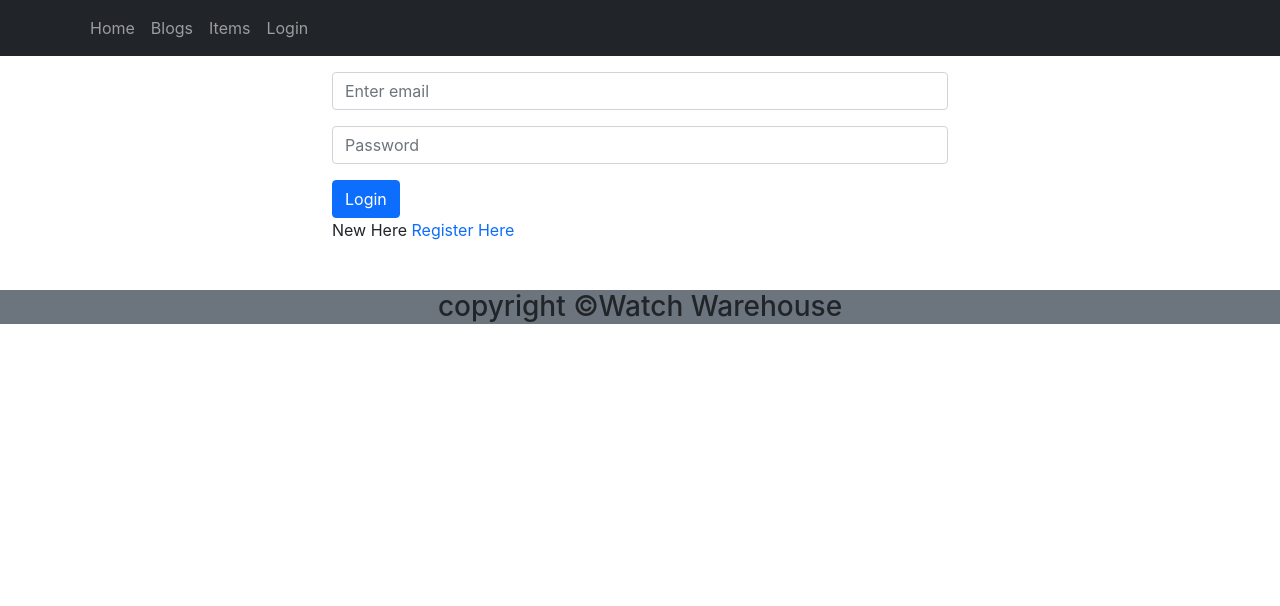
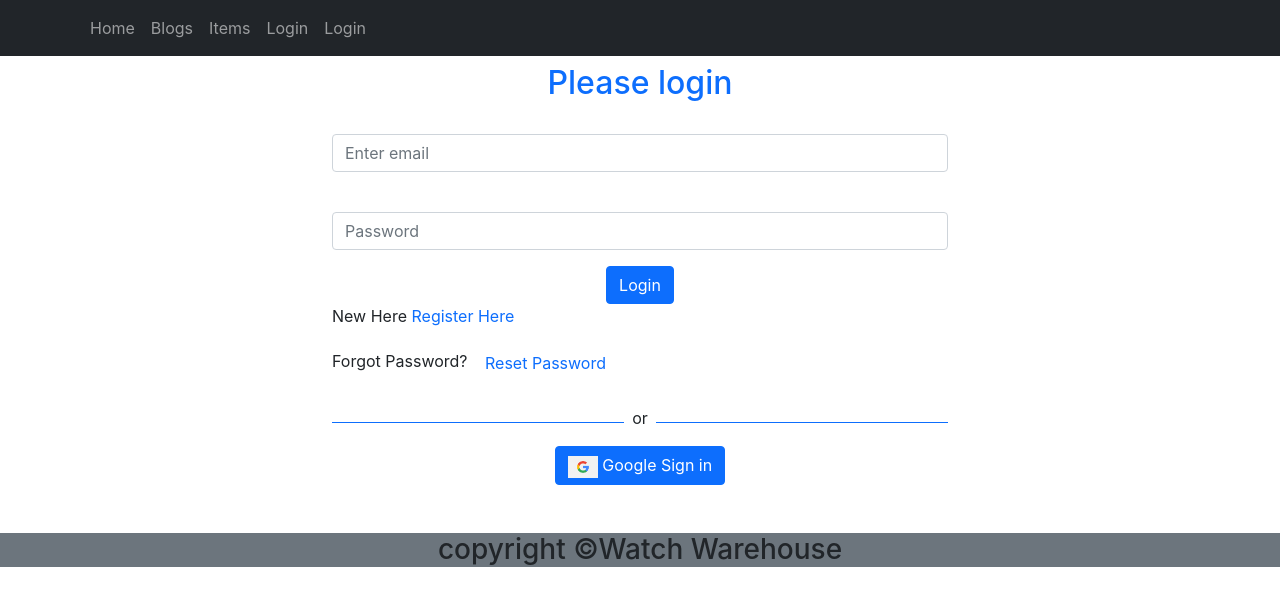
Before and after one commit to Hridoyshom/warehouse-manage-client-side, a React (Create React App) app: page /login in a window 1280 px wide. Shown: the top 606 px of the page. Built offline with nearby package versions, Linux system fonts and the light colour scheme; no server answers.

Commit message:
require auth emplemented

```diff
--- a/package.json
+++ b/package.json
@@ -14,6 +14,7 @@
     "react-firebase-hooks": "^5.0.3",
     "react-router-dom": "^6.3.0",
     "react-scripts": "5.0.1",
+    "react-toastify": "^9.0.1",
     "web-vitals": "^2.1.4"
   },
   "scripts": {
--- a/src/App.js
+++ b/src/App.js
@@ -8,8 +8,10 @@ import NotFound from './NotFound';
 import Items from './Items';
 import Login from './Login';
 import Register from './Register';
+import RequireAuth from './RequireAuth';
 
 function App() {
+  console.log(process.env);
   return (
     <div >
 
@@ -18,7 +20,10 @@ function App() {
         <Route path='/' element={<Home></Home>}  >
 
         </Route>
-        <Route path='/items' element={<Items></Items>} ></Route>
+        <Route path='/items' element={<RequireAuth>
+          <Items></Items>
+        </RequireAuth>
+        } ></Route>
         <Route path='login' element={<Login></Login>}></Route>
         <Route path='/register' element={<Register></Register>}></Route>
         <Route path='*' element={<NotFound></NotFound>}  ></Route>
--- a/src/Header.js
+++ b/src/Header.js
@@ -2,7 +2,16 @@ import React from 'react';
 import { Container, Nav, Navbar, NavLink } from 'react-bootstrap';
 import { Link } from 'react-router-dom';
 
-const header = () => {
+import auth from './firebase.init';
+import { signOut } from 'firebase/auth';
+import { useAuthState } from 'react-firebase-hooks/auth';
+
+
+const Header = () => {
+    const [user] = useAuthState(auth)
+    const handleSignOut = () => {
+        signOut(auth);
+    }
     return (
         <div>
             <Navbar bg="dark" variant="dark" sticky='top' >
@@ -14,6 +23,17 @@ const header = () => {
                         <Nav.Link href="items">Items</Nav.Link>
                         <Nav.Link href='login'>Login</Nav.Link>
 
+                        {
+                            user ?
+                                <button className='btn btn-link text-decoration-none' onClick={handleSignOut} >signout</button>
+
+
+                                :
+
+                                <Nav.Link as={Link} to="login" >
+                                    Login
+                                </Nav.Link>}
+
 
                     </Nav>
 
@@ -23,4 +43,4 @@ const header = () => {
     );
 };
 
-export default header;
+export default Header;
--- a/src/Login.js
+++ b/src/Login.js
@@ -1,43 +1,96 @@
 import React, { useRef } from 'react';
 import { Form, Button } from 'react-bootstrap';
-import { Link, useNavigate } from 'react-router-dom';
+import { useSendPasswordResetEmail, useSignInWithEmailAndPassword } from 'react-firebase-hooks/auth';
+import { Link, useLocation, useNavigate } from 'react-router-dom';
+import SocialLogin from './SocialLogin';
+import auth from './firebase.init';
+import Loading from './Loading';
+import { toast, ToastContainer } from 'react-toastify';
 
 const Login = () => {
     const emailRef = useRef('');
     const passwordRef = useRef('');
     const navigate = useNavigate();
+    const location = useLocation();
+
+    let from = location.state?.from?.pathname || "/";
+    let errorElement;
+
+    const [
+        signInWithEmailAndPassword,
+        user,
+        loading,
+        error,
+    ] = useSignInWithEmailAndPassword(auth);
+
+    if (error) {
+
+        errorElement = <div>
+            <p className='text-danger' >Error: {error.message}</p>
+        </div>
+
+    }
+    const [sendPasswordResetEmail, sending,] = useSendPasswordResetEmail(auth);
+    if (loading || sending) {
+        return <Loading></Loading>
+    }
+
+    if (user) {
+        navigate(from, { replace: true });
+    }
 
     const handleSubmit = event => {
         event.preventDefault();
         const email = emailRef.current.value;
         const password = passwordRef.current.value;
-
-        console.log(email, password)
+        signInWithEmailAndPassword(email, password);
     }
     const navigateRegister = event => {
         navigate('/register')
 
     }
+
+    const resetPassword = async () => {
+        const email = emailRef.current.value;
+        await sendPasswordResetEmail(email);
+        if (email) {
+            toast('Email Sent');
+        }
+
+        else {
+            toast('Enter Your Email Address')
+        }
+
+    }
+
     return (
         <div className='container w-50 mx-auto' >
+            <h2 className='text-primary text-center mt-2 ' >Please login</h2>
             <Form onSubmit={handleSubmit} >
-                <Form.Group className="mb-3 mt-3" controlId="formBasicEmail">
+                <Form.Group className="mb-3" controlId="formBasicEmail">
+                    <Form.Label></Form.Label>
+                    <Form.Control ref={emailRef} type="email" required placeholder="Enter email" />
+                    <Form.Text className="text-muted">
 
-                    <Form.Control ref={emailRef} type="email" placeholder="Enter email" required />
-
+                    </Form.Text>
                 </Form.Group>
 
                 <Form.Group className="mb-3" controlId="formBasicPassword">
-
-                    <Form.Control ref={passwordRef} type="password" placeholder="Password" required />
+                    <Form.Label></Form.Label>
+                    <Form.Control ref={passwordRef} type="password" required placeholder="Password" />
                 </Form.Group>
 
-                <Button variant="primary" type="submit">
+                <Button className='d-block mx-auto ' variant="primary" type="submit">
                     Login
                 </Button>
             </Form>
+            {errorElement}
             <p>New Here <Link to='/register' className='text-primary text-decoration-none ' onClick={navigateRegister}  >Register Here</Link> </p>
+            <p>Forgot Password? <button className='text-primary text-decoration-none btn btn-link ' onClick={resetPassword}  >Reset Password</button> </p>
+            <SocialLogin></SocialLogin>
+            <ToastContainer />
         </div>
     );
 };
+
 export default Login;
--- a/src/Register.js
+++ b/src/Register.js
@@ -1,20 +1,41 @@
 import React from 'react';
+import './Register.css';
+import { Link, useNavigate } from 'react-router-dom';
 import './Register.css'
-import { Link, useNavigate } from 'react-router-dom';
+import { useCreateUserWithEmailAndPassword } from 'react-firebase-hooks/auth';
+import auth from './firebase.init';
 
 const Register = () => {
+    const [
+        createUserWithEmailAndPassword,
+        user,
+        loading,
+        error,
+    ] = useCreateUserWithEmailAndPassword(auth);
+
+
+
     const navigate = useNavigate();
-    const navigateLogin = event => {
+    const navigateLogin = () => {
         navigate('/login')
+    }
+    const handleRegister = event => {
+        event.preventDefault();
+        const name = event.target.name.value;
+        const email = event.target.email.value;
+        const password = event.target.password.value;
+
+        createUserWithEmailAndPassword(email, password);
+
     }
     return (
         <div className='reg-form w-50 mx-auto ' >
             <h2>You can register here</h2>
-            <form>
+            <form onSubmit={handleRegister} >
                 <input type="text" name="name" id='' placeholder='enter name'></input>
                 <input type="email" name="email" id='' placeholder='enter email'></input>
                 <input type="password" name="password" id='' placeholder='enter password'></input>
-                <input className='bg-secondary' type="submit" value="Register" />
+                <input type="submit" value="Register" />
 
             </form>
             <p>Already Registered? <Link to='/login' className='text-primary text-decoration-none ' onClick={navigateLogin}  >Login Here</Link> </p>
--- a/src/firebase.init.js
+++ b/src/firebase.init.js
@@ -14,6 +14,8 @@ const firebaseConfig = {
     appId: process.env.REACT_APP_appId,
 };
 
+
+
 // Initialize Firebase
 const app = initializeApp(firebaseConfig);
 
```
Also changed, not shown: 1 other file (tests, documents, lock files or other folders).
